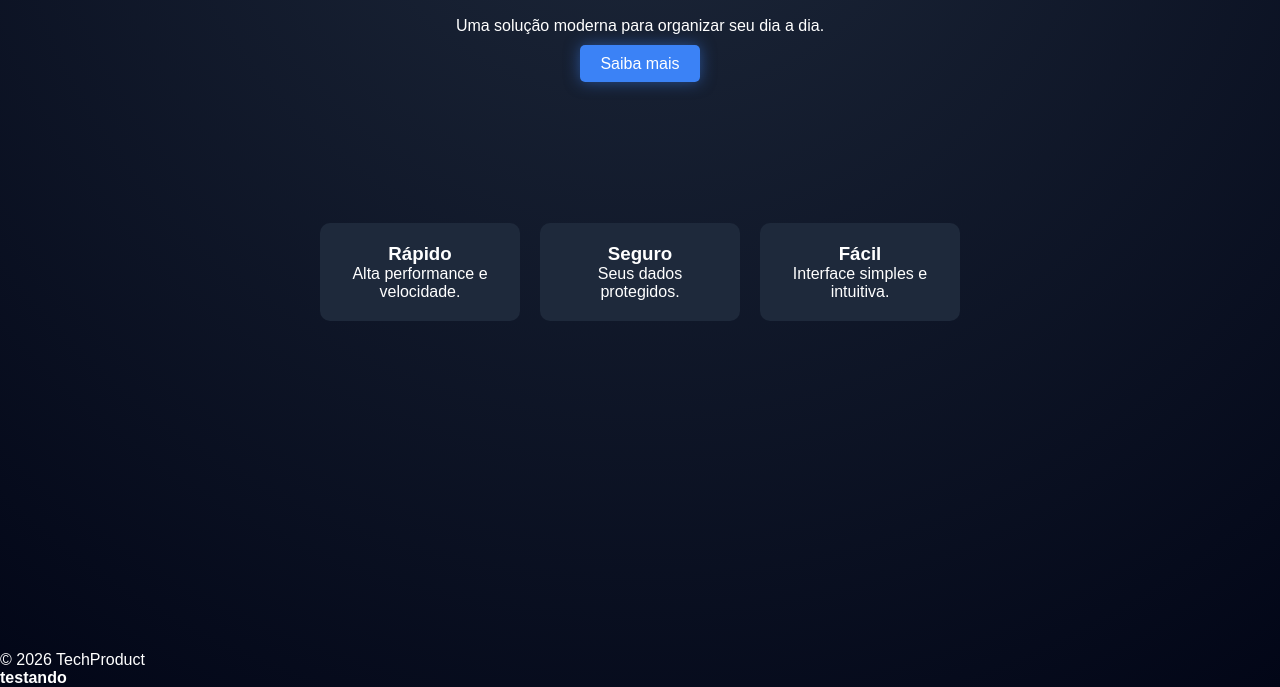
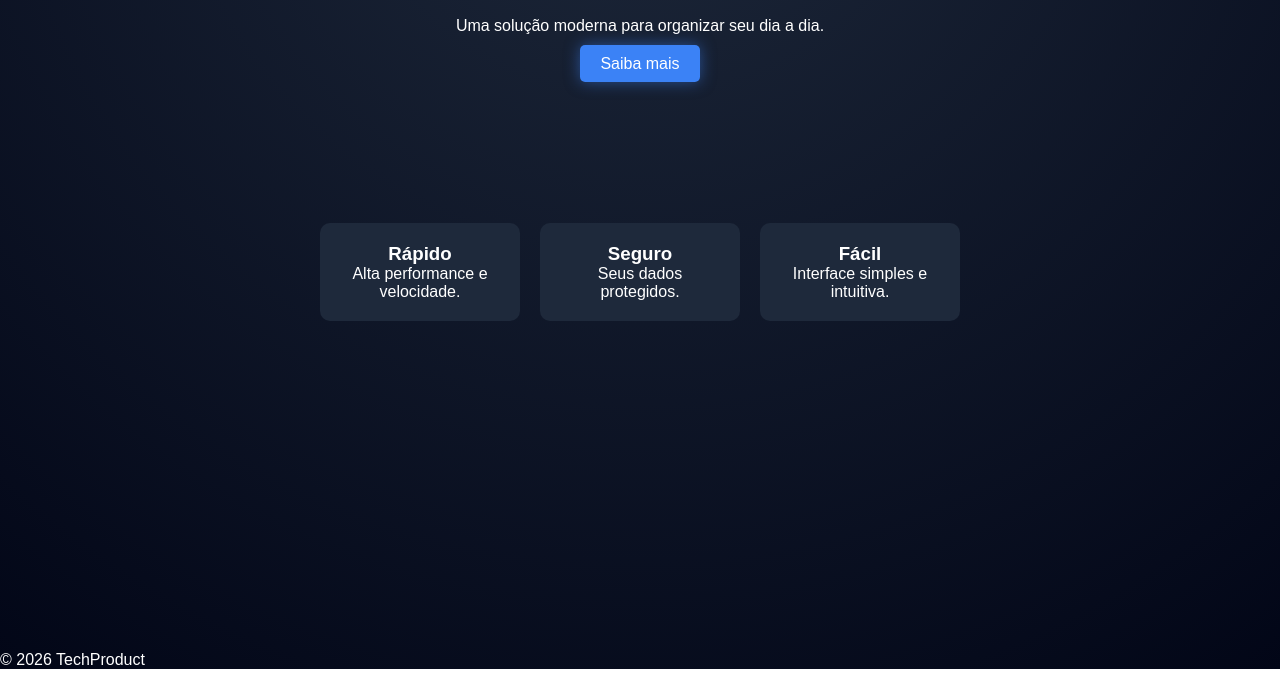
Before and after one commit to ViniciosRodrigues/TechProduct, a plain HTML site: page index.html in a window 1280 px wide. Shown: the part 226-913 px from the top of the page. Drawn offline with Linux system fonts and the light colour scheme.

Commit message:
testando

```diff
--- a/index.html
+++ b/index.html
@@ -41,7 +41,7 @@
   </footer>
 
   <script src="script.js"></script>
-  <h4>testando</h4>
+
 
 </body>
 </html>
```
